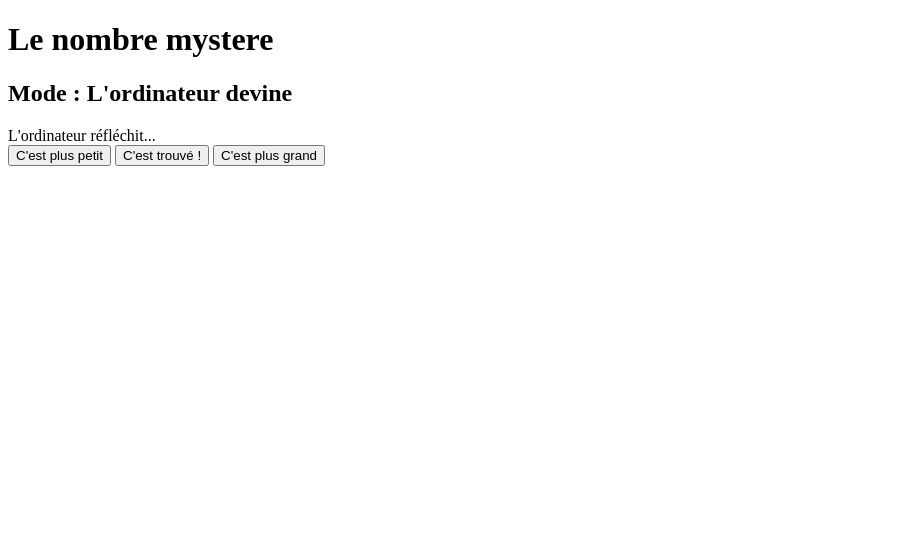
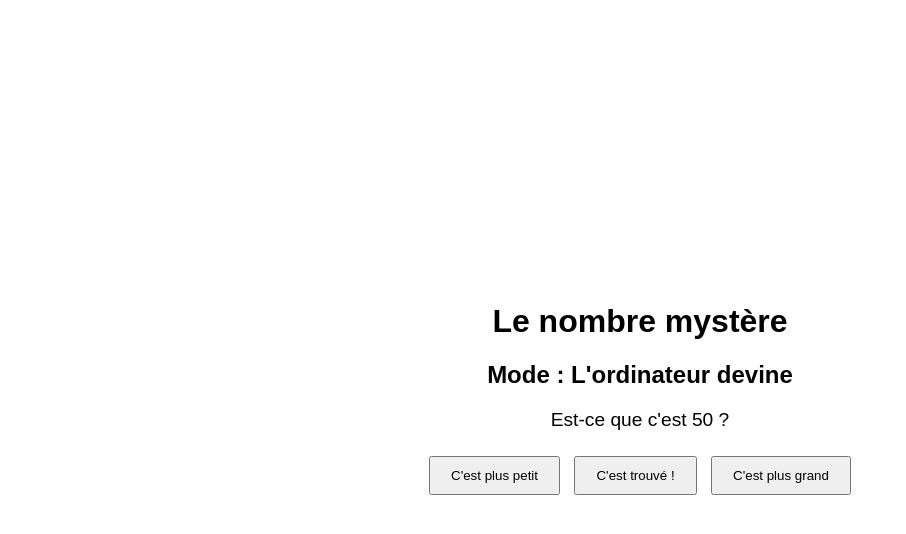
Before and after one commit to zoubaiba/Tp3, a plain HTML site: page index.html in a window 1280 px wide. Both pictures are taken after a click on the button "L'ordinateur devine". Shown: the whole page, without its empty margins (0-906 px from the left). Drawn offline with Linux system fonts and the light colour scheme.

Commit message:
jai ajouter le message qui s affiche en premier dans ordi , et aussi css

```diff
--- a/index.html
+++ b/index.html
@@ -3,11 +3,37 @@
 <head>
     <meta charset="UTF-8">
     <meta name="viewport" content="width=device-width, initial-scale=1.0">
-    <title>Document</title>
+    <style>
+        /* style pour le body pour centre le contenu et mettre les button en forme */
+        body {
+            margin: 0;
+            min-height: 100vh;
+            display: flex;
+            justify-content: center;
+            align-items: center;
+            font-family: Arial, sans-serif;
+        }
+        .container {
+            text-align: center;
+        }
+        button {
+            margin: 5px;
+            padding: 10px 20px;
+            cursor: pointer;
+        }
+        input {
+            padding: 10px;
+            margin: 5px;
+        }
+        #message1, #message2 {
+            margin: 20px 0;
+            font-size: 1.2em;
+        }
+    </style>
 </head>
 <body>
     <div class="container">
-        <h1>Le nombre mystere</h1>
+        <h1>Le nombre mystère</h1>
 
         <div id="game_selection">
             <p>Choisissez le mode de jeu :</p>
@@ -15,7 +41,8 @@
             <button id="start_game2">L'ordinateur devine</button>
         </div>
 
-        <div id="game1" class="hidden">
+        <!-- game 1 et game 2 sont caches par defaut apres l utilisatuer va choisir le mode de jeu -->
+        <div id="game1" style="display: none">
             <h2>Mode : Le joueur devine</h2>
 
             <input type="text" id="player_input" placeholder="Entrez un nombre">
@@ -23,19 +50,20 @@
 
             <div id="message1"></div>
 
-            <button id="restart_button1" class="hidden">Recommencer</button>
+            <button id="restart_button1" style="display: none">Recommencer</button>
         </div>
 
-        <div id="game2" class="hidden">
+        <div id="game2" style="display: none">
             <h2>Mode : L'ordinateur devine</h2>
 
             <div id="message2">L'ordinateur réfléchit...</div>
 
-                <button id="smaller_button">C'est plus petit</button>
-                <button id="found_button">C'est trouvé !</button>
-                <button id="bigger_button">C'est plus grand</button>
+            <button id="smaller_button">C'est plus petit</button>
+            <button id="found_button">C'est trouvé !</button>
+            <button id="bigger_button">C'est plus grand</button>
 
-            <button id="restart_button2" class="hidden">Recommencer</button>
+            <br><br>
+            <button id="restart_button2" style="display: none">Recommencer</button>
         </div>
     </div>
     <script src="index.js"></script>
--- a/index.js
+++ b/index.js
@@ -1,7 +1,8 @@
 "use strict";
-
+document.addEventListener("DOMContentLoaded", function() {
 // renvoyer l’element HTML d’identifiant #game_selection :
 let message1 = document.querySelector("#message1");
+let message2 = document.querySelector("#message2");
 let game_selection = document.querySelector("#game_selection");
 let game1 = document.querySelector("#game1");
 let game2 = document.querySelector("#game2");
@@ -13,7 +14,7 @@ let computer_number; // Pour le jeu 1
 let min, max, proposition; // Pour le jeu 2
 
 // afficher un texte dans l’´element message1
-message1.innerText = "un petit texte";
+message1.innerText = "";
 // afficher la valeur de l’input de type texte input_element
 
 
@@ -21,7 +22,7 @@ function show(element) {
     element.style.display = "";
 }
 function hide(element) {
-element.style.display = "none";
+    element.style.display = "none";
 }
 function new_game() {
  // fonction qui montre l’´ecran de s´election du mode de jeu
@@ -50,31 +51,38 @@ function start_computer_guess_game() {
     min = 0;
     max = 100;
     proposition = Math.floor((min + max) / 2);
+    console.log("proposition", proposition);
+    console.log("min", min);
+    console.log("max", max);
 
     // Gestion de l'affichage
     hide(game_selection);
     show(game2);
     // On cache le bouton recommencer au début
     hide(restart_button2);
-    message1.innerText = "Est ce que c'est " + proposition + "?";
+    message2.innerText = "Est-ce que c'est " + proposition + " ?";
 }
 function game2_starter(event){
 
+    // on recupere l id du bouton clicke
     const idbouton = event.target.id;
-    if (idDuBouton === "smaller_button") {
+    // on verifie si le button clicke est le bouton plus petit
+    if (idbouton === "smaller_button") {
         console.log("plus petit");
         max = proposition - 1;
-
     }
-    else if (idDuBouton === "bigger_button") {
+    // on verifie si le bouton clicke est le bouton plus grand
+    else if (idbouton === "bigger_button") {
         console.log("plus grand");
         min = proposition + 1;
     }
-    else if (idDuBouton === "found_button") {
+    // on verifie si le bouton clicke est le bouton trouve
+    else if (idbouton === "found_button") {
         message2.innerText = "L'ordinateur a gagné !";
         show(restart_button2);
         return;
     }
+    // on calcule la nouvelle proposition
     proposition = Math.floor((min + max) / 2);
     message2.innerText = "Est-ce que c'est " + proposition + " ?";
 
@@ -117,5 +125,7 @@ document.querySelector("#found_button").addEventListener("click", game2_starter)
 document.querySelector("#bigger_button").addEventListener("click", game2_starter);
 
 document.querySelector("#restart_button1").addEventListener("click", new_game);
+document.querySelector("#restart_button2").addEventListener("click", new_game);
 document.querySelector("#start_game1").addEventListener("click", start_player_guess_game);
 document.querySelector("#start_game2").addEventListener("click", start_computer_guess_game);
+});
```
